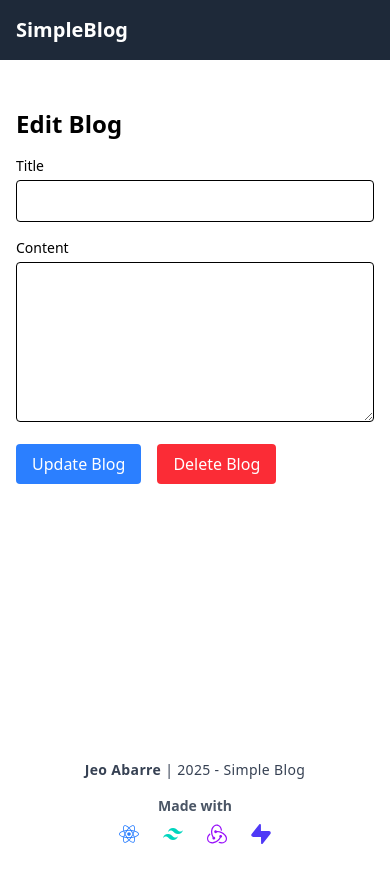
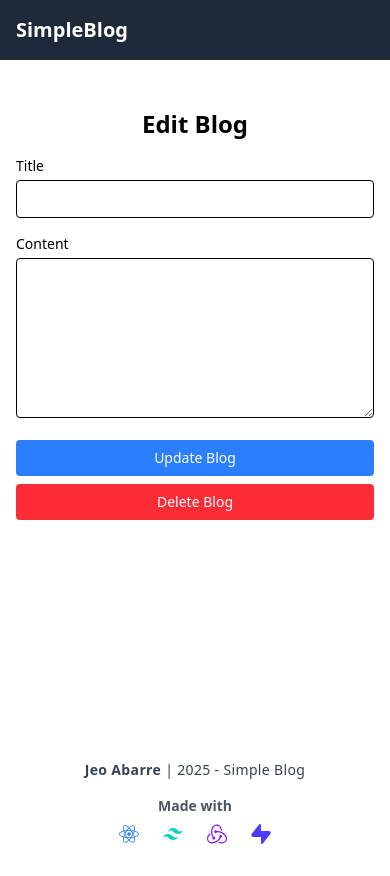
Before and after one commit to J10-A8ARR3/SimpleBlog, a React (Vite) app: page /blogs/edit/1 in a window 390 px wide. Built offline with nearby package versions, Linux system fonts and the light colour scheme; no server answers; the database is empty.

Commit message:
detailing

```diff
--- a/src/pages/EditBlog.tsx
+++ b/src/pages/EditBlog.tsx
@@ -47,7 +47,7 @@ const EditBlog: React.FC = () => {
 
   return (
     <div className="max-w-2xl mx-auto px-4 py-8">
-      <h2 className="text-2xl font-bold mb-4">Edit Blog</h2>
+      <h2 className="text-2xl font-bold mb-4 text-center sm:text-left">Edit Blog</h2>
 
       {loading && <p>Loading...</p>}
       {error && <p className="text-red-500">{error}</p>}
@@ -59,7 +59,7 @@ const EditBlog: React.FC = () => {
             type="text"
             value={title}
             onChange={(e) => setTitle(e.target.value)}
-            className="w-full border px-3 py-2 rounded"
+            className="w-full border px-3 py-2 rounded text-sm sm:text-base"
             required
           />
         </div>
@@ -69,15 +69,15 @@ const EditBlog: React.FC = () => {
           <textarea
             value={content}
             onChange={(e) => setContent(e.target.value)}
-            className="w-full border px-3 py-2 rounded h-40"
+            className="w-full border px-3 py-2 rounded h-40 text-sm sm:text-base"
             required
           />
         </div>
 
-        <div className="flex gap-4">
+        <div className="flex flex-col sm:flex-row sm:items-center gap-2 sm:gap-4">
           <button
             type="submit"
-            className="bg-blue-500 text-white px-4 py-2 rounded hover:bg-blue-600 transition"
+            className="w-full sm:w-auto bg-blue-500 text-white px-4 py-2 rounded hover:bg-blue-600 transition text-sm sm:text-base"
           >
             Update Blog
           </button>
@@ -85,7 +85,7 @@ const EditBlog: React.FC = () => {
           <button
             type="button"
             onClick={handleDelete}
-            className="bg-red-500 text-white px-4 py-2 rounded hover:bg-red-600 transition"
+            className="w-full sm:w-auto bg-red-500 text-white px-4 py-2 rounded hover:bg-red-600 transition text-sm sm:text-base"
           >
             Delete Blog
           </button>
```
